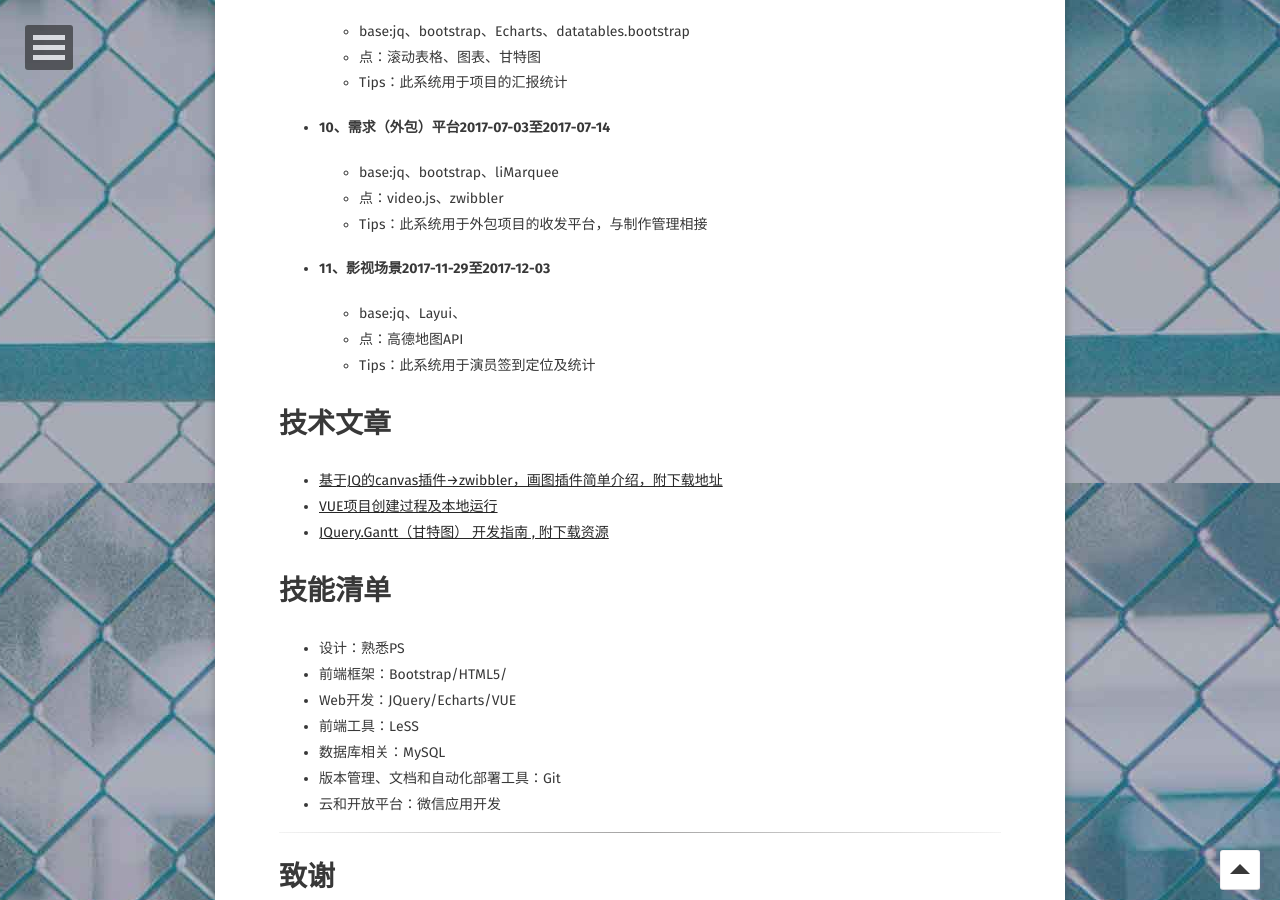
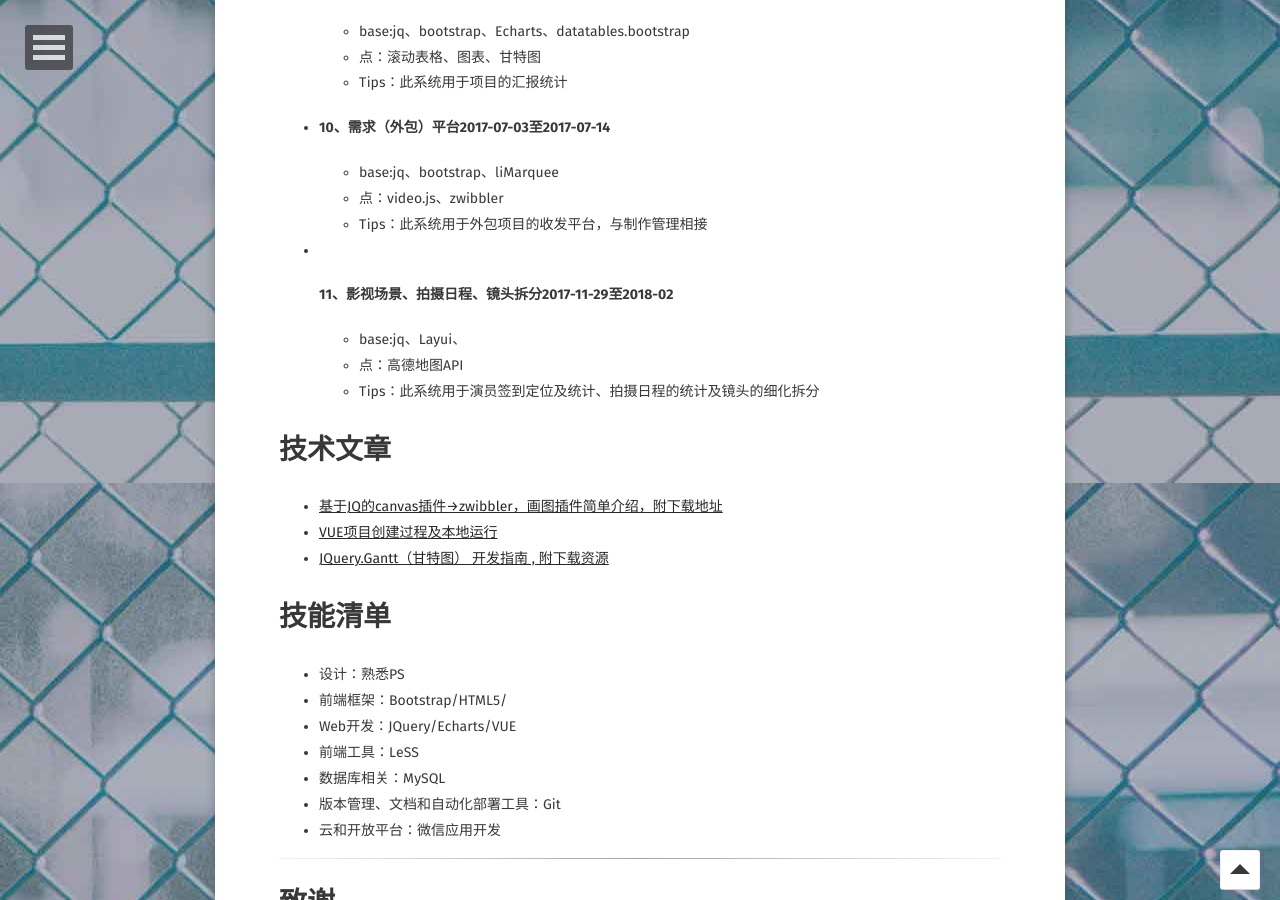
Before and after one commit to ybx13579/IceYang.github.io, a Jekyll site: the page built from about/index.md, in a window 1280 px wide and 900 px high, scrolled down 2217 px. Built offline with Jekyll 4.4.1, drawn with Linux system fonts in a browser that asks for light colours; some web fonts are replaced.

Commit message:
Update index.md

```diff
--- a/about/index.md
+++ b/about/index.md
@@ -176,7 +176,7 @@ comments: false
             </ul>
         </li>
         <li>
-            <h4>11、影视场景<span>2017-11-29至2017-12-03</span></h4>
+            <h4>11、影视场景、拍摄日程、镜头拆分<span>2017-11-29至2018-02</span></h4>
             <ul>
                 <li>
                     base:jq、Layui、
@@ -185,7 +185,7 @@ comments: false
                     点：高德地图API
                 </li>
                 <li>
-                    Tips：此系统用于演员签到定位及统计
+                    Tips：此系统用于演员签到定位及统计、拍摄日程的统计及镜头的细化拆分
                 </li>
             </ul>
         </li>
```
